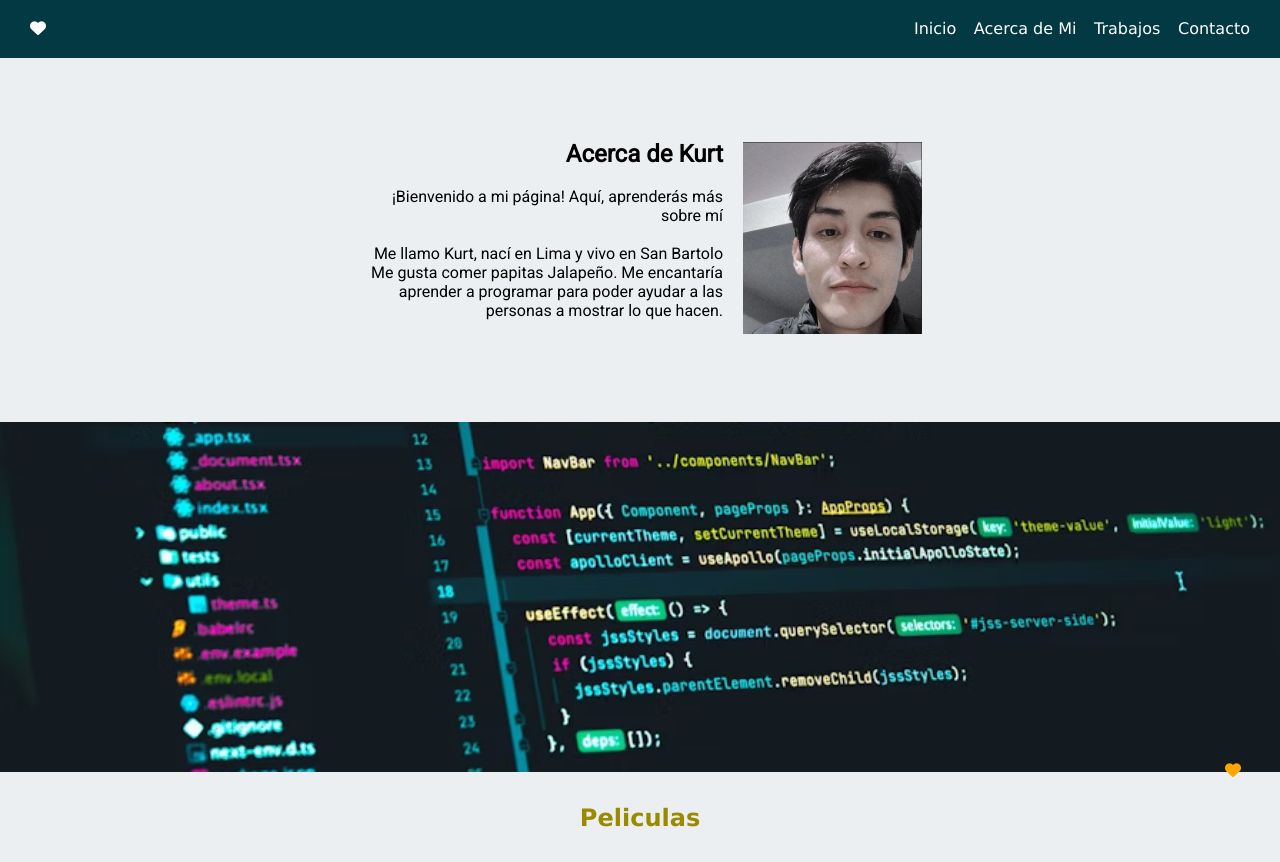
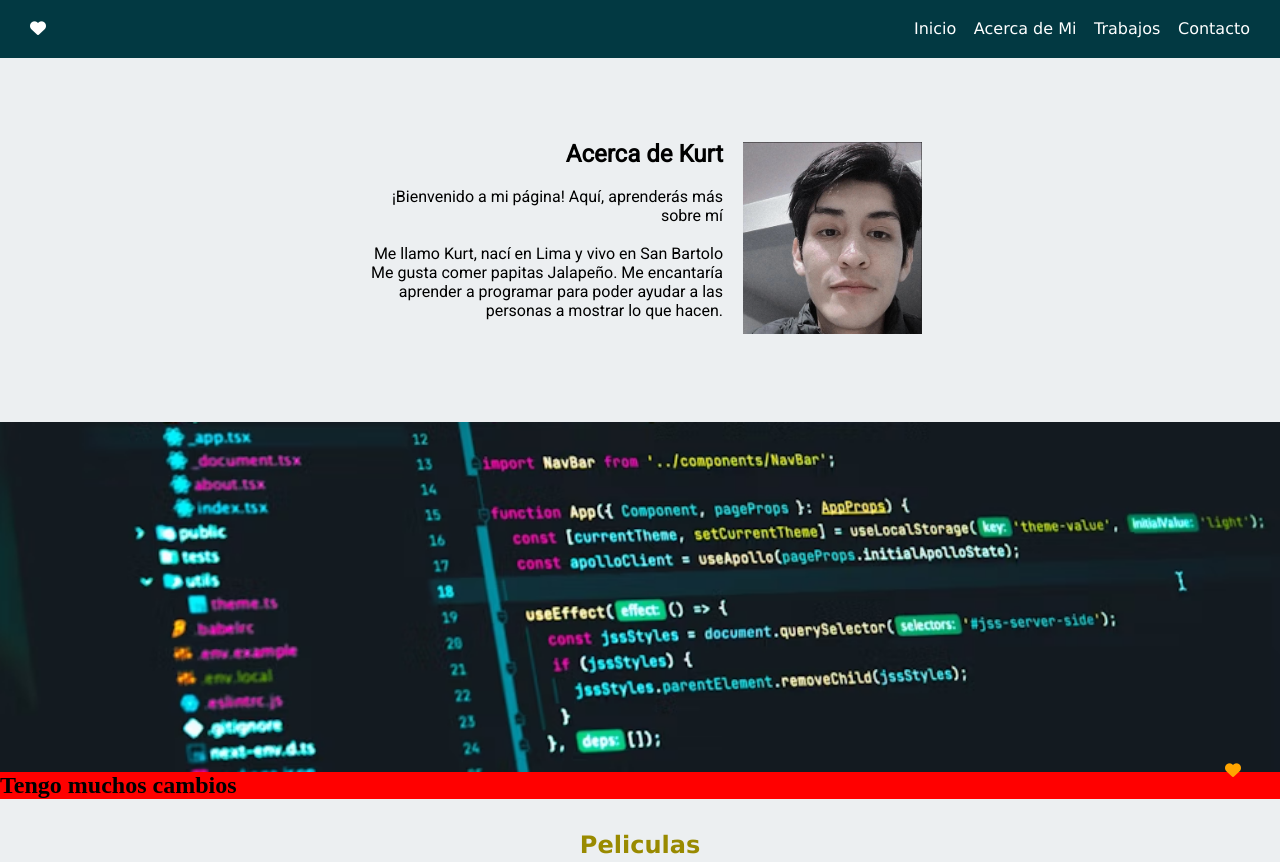
Before and after one commit to kurttck/miprimerapaginaegg, a plain HTML site: page index.html in a window 1280 px wide. Shown: the top 862 px of the page. Drawn offline with Linux system fonts and the light colour scheme.

Commit message:
mi primera confirmacion de actualizacion

```diff
--- a/index.html
+++ b/index.html
@@ -81,6 +81,10 @@
           <img src="img/carrusel-img.png" alt="imagen de carrusel" />
         </section>
       </main>
+
+      <div class="greeting">
+        <h2>Tengo muchos cambios</h2>
+      </div>
 
       <section class="trabajos" id="trabajos">
         <h2>Peliculas</h2>
--- a/style.css
+++ b/style.css
@@ -35,6 +35,10 @@
 
 .barra-nav ul a:hover {
   color: orange;
+}
+
+.greeting {
+  background-color: red;
 }
 
 #check {
```
